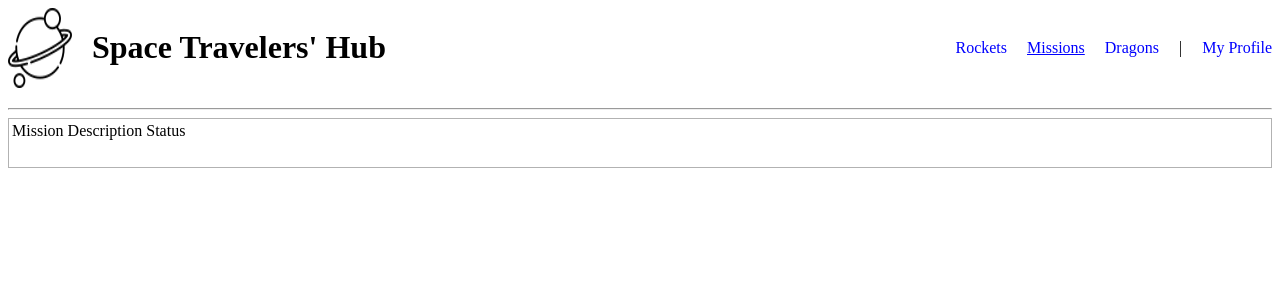
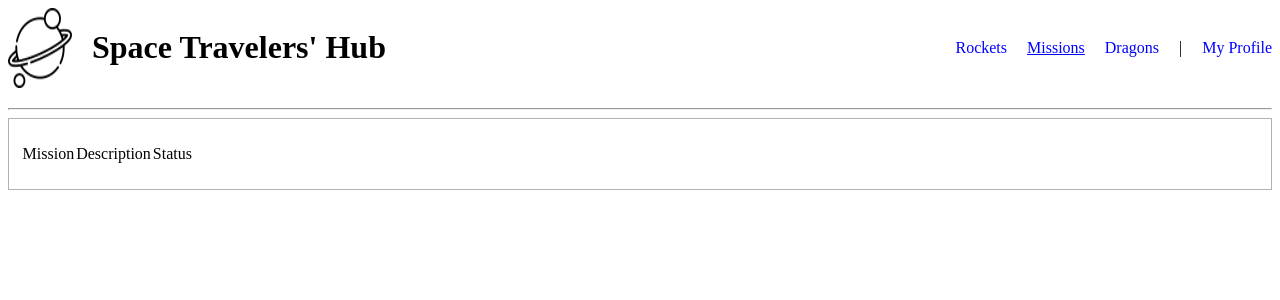
Before and after one commit to d4nQw3rty/space-travelers-hub, a React (Create React App) app: page /missions in a window 1280 px wide. Shown: the top 300 px of the page. Built offline with nearby package versions, Linux system fonts and the light colour scheme.

Commit message:
Fix linters

```diff
--- a/src/pages/Missions.js
+++ b/src/pages/Missions.js
@@ -1,15 +1,17 @@
+import React from 'react';
 import style from './Missions.module.css';
+
 const Missions = () => (
   <div>
-      <table className={style.thead}>
-        <tr>
-          <td className= {style.td1}>Mission</td>
-          <td className= {style.td2}>Description</td>
-          <td>Status</td>
-          <td></td>
-        </tr>
-      </table>
-    </div>
+    <table className={style.thead}>
+      <tr className={style.tr}>
+        <td className={style.td1}>Mission</td>
+        <td className={style.td2}>Description</td>
+        <td>Status</td>
+        <td />
+      </tr>
+    </table>
+  </div>
 );
 
 export default Missions;
--- a/src/pages/Missions.module.css
+++ b/src/pages/Missions.module.css
@@ -1,18 +1,19 @@
 .thead {
   display: flex;
-  height: 50px;
   width: 100%;
   border: 1px solid rgba(0, 0, 0, 0.301);
+  padding: 1% 0;
+}
 
+.tr {
+  display: flex;
+  padding: 1%;
 }
 
 .td1 {
-    flex: 1;
-
-
+  flex: 1;
 }
 
 .td2 {
-
-    flex: 2;
+  flex: 2;
 }
--- a/src/redux/configureStore.js
+++ b/src/redux/configureStore.js
@@ -3,7 +3,7 @@
 // import missionsReducer from '../missions/missionsSlice';
 // import rocketsReducer from '../rockets/rocketsSlice';
 
-/*export const store = configureStore({
+/* export const store = configureStore({
   reducer: {
     Dragons: dragonsReducer,
     Missions: missionsReducer,
```
